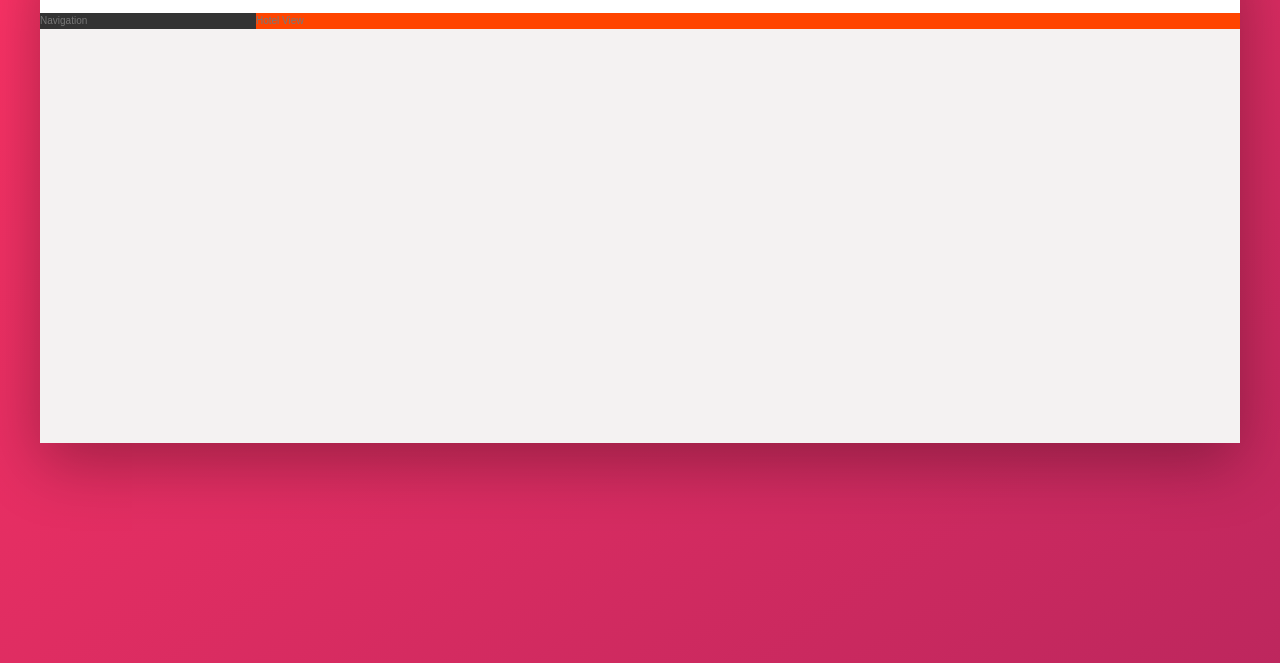
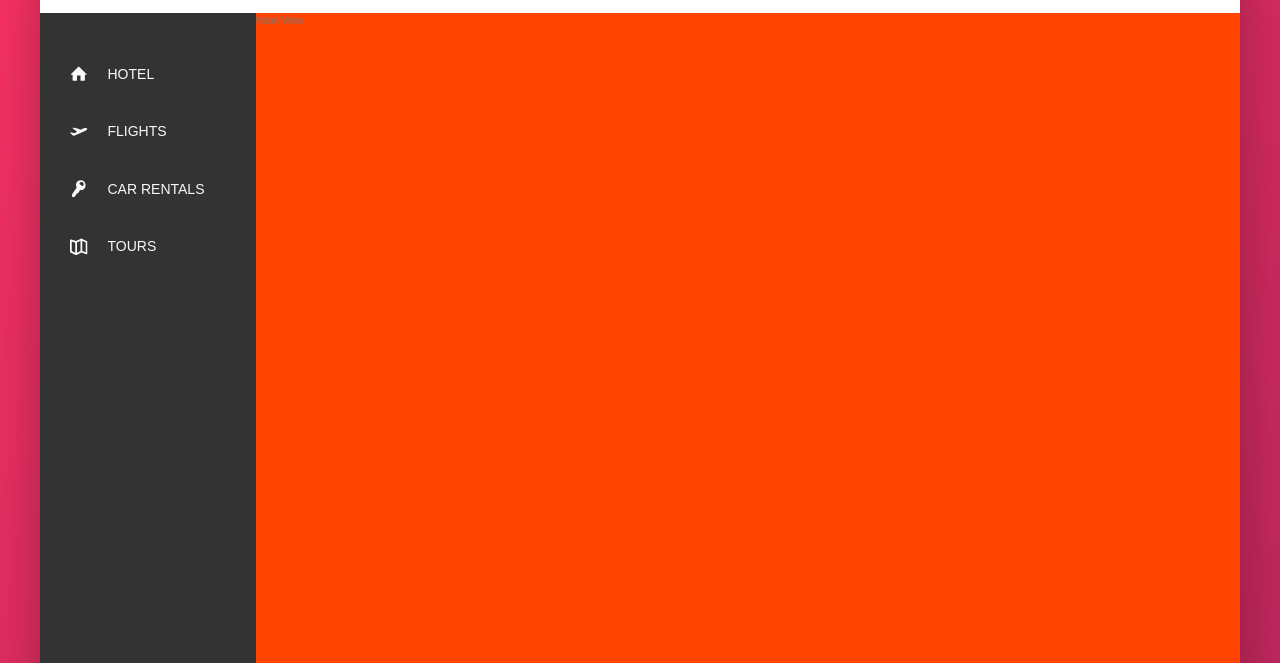
Before and after one commit to Malekz/pickmyhotel, a website: page index.html in a window 1280 px wide. Shown: the part 137-800 px from the top of the page. Drawn offline with Linux system fonts and the light colour scheme.

Commit message:
created the navigation animations

```diff
--- a/index.html
+++ b/index.html
@@ -57,7 +57,43 @@
 
       <div class="content">
         <nav class="sidebar">
-          Navigation
+          <ul class="side-nav">
+            <li class="side-nav__item">
+              <a href="#" class="side-nav__link">
+                <svg class="side-nav__icon">
+                  <use xlink:href="img/sprite.svg#icon-home"></use>
+                </svg>
+                <span>Hotel</span>
+              </a>
+            </li>
+            <li class="side-nav__item">
+              <a href="#" class="side-nav__link">
+                <svg class="side-nav__icon">
+                  <use xlink:href="img/sprite.svg#icon-aircraft-take-off"></use>
+                </svg>
+                <span>Flights</span>
+              </a>
+            </li>
+            <li class="side-nav__item">
+              <a href="#" class="side-nav__link">
+                <svg class="side-nav__icon">
+                  <use xlink:href="img/sprite.svg#icon-key"></use>
+                </svg>
+                <span>Car rentals</span>
+              </a>
+            </li>
+            <li class="side-nav__item">
+              <a href="#" class="side-nav__link">
+                <svg class="side-nav__icon">
+                  <use xlink:href="img/sprite.svg#icon-map"></use>
+                </svg>
+                <span>Tours</span>
+              </a>
+            </li>
+          </ul>
+          <div class="legal">
+            &copy; 2019 by PickMyHotel. All rights reserved.
+          </div>
         </nav>
         <main class="hotel-view">
           Hotel View
--- a/sass/_components.scss
+++ b/sass/_components.scss
@@ -106,3 +106,62 @@
     margin-right: 1rem;
   }
 }
+
+//////////////////////////////
+// Side Navigation
+
+.side-nav {
+  font-size: 1.4rem;
+  list-style: none;
+  margin-top: 3.5rem;
+
+  &__item {
+    position: relative;
+    &:not(:last-child) {
+      margin-bottom: 0.5rem;
+    }
+  }
+  &__item:before {
+    content: "";
+    position: absolute;
+    top: 0;
+    left: 0;
+    height: 100%;
+    width: 3px;
+    background-color: var(--color-primary);
+    transform: scaleY(0);
+    transition: transform 0.2s, width 0.4s cubic-bezier(1, 0, 0, 1) 0.2s;
+  }
+  &__item:hover::before {
+    transform: scaleY(1);
+    width: 100%;
+  }
+  &__link:link,
+  &__link:visited {
+    color: var(--color-grey-light-1);
+    text-decoration: none;
+    text-transform: uppercase;
+    display: block;
+    padding: 1.5rem 3rem;
+
+    display: flex;
+    align-items: center;
+    position: relative;
+    z-index: 10;
+  }
+  &__icon {
+    width: 1.75rem;
+    height: 1.75rem;
+    margin-right: 2rem;
+    fill: currentColor;
+  }
+}
+
+////////////////////////
+// Legal Text
+.legal {
+  font-size: 1.2rem;
+  color: var(--color-grey-light-4);
+  text-align: center;
+  padding: 2.5rem;
+}
--- a/sass/_layout.scss
+++ b/sass/_layout.scss
@@ -25,11 +25,17 @@
   background-color: var(--color-grey-dark-1);
 
   flex: 0 0 18%;
+
+  display: flex;
+  flex-direction: column;
+  justify-content: space-between;
 }
 
 .hotel-view {
   background-color: #fff;
+
+  //test
   background-color: orangered;
-
+  height: 80rem;
   flex: 1;
 }
```
Also changed, not shown: css/style.css, 1 other file.
